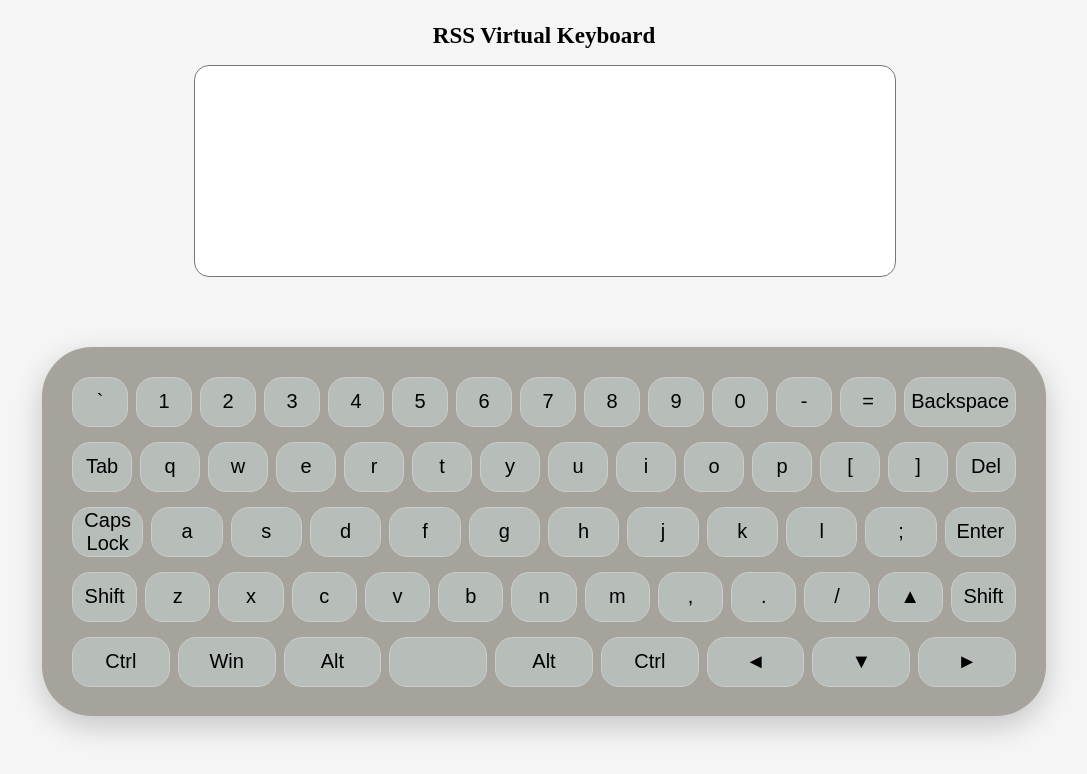
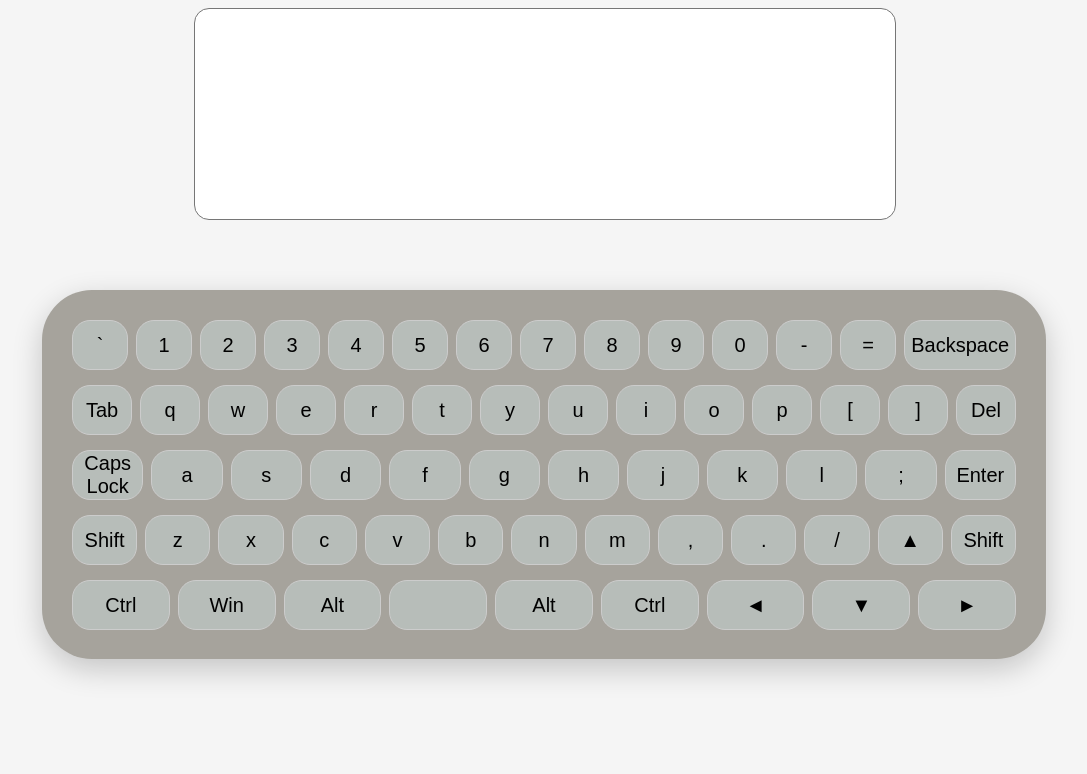
Before and after one commit to nicolaeee/virtual-keyboard, a website built with webpack: page src/index.html in a window 1280 px wide. Shown: the whole page, without its empty margins (96-1183 px from the left). Built offline with nearby package versions, Linux system fonts and the light colour scheme.

Commit message:
feat: clear the body

```diff
--- a/src/index.html
+++ b/src/index.html
@@ -7,6 +7,6 @@
     <title>Keyboard</title>
 </head>
 <body>
-    <h1>RSS Virtual Keyboard</h1>
+
 </body>
 </html>
```
